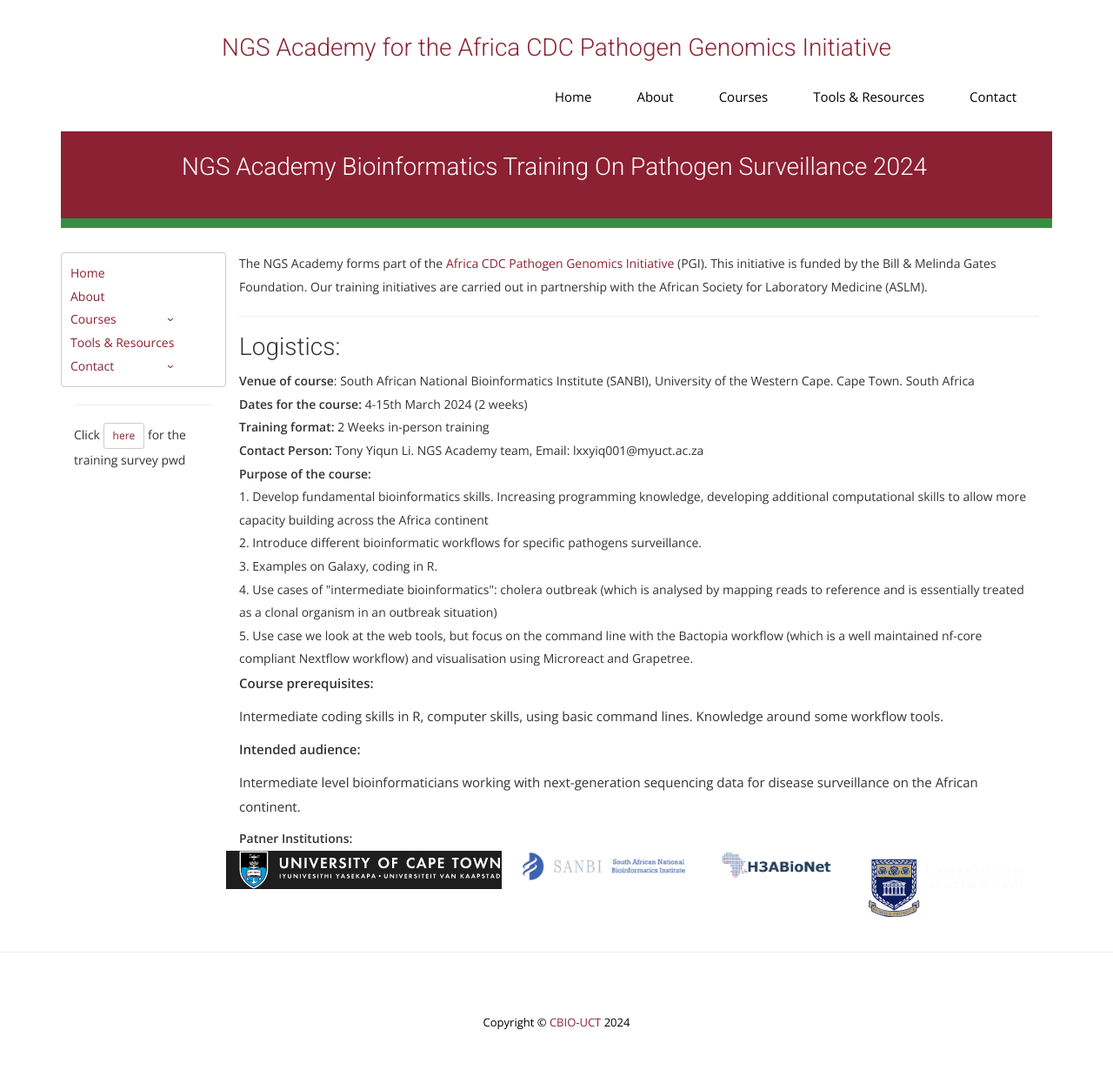
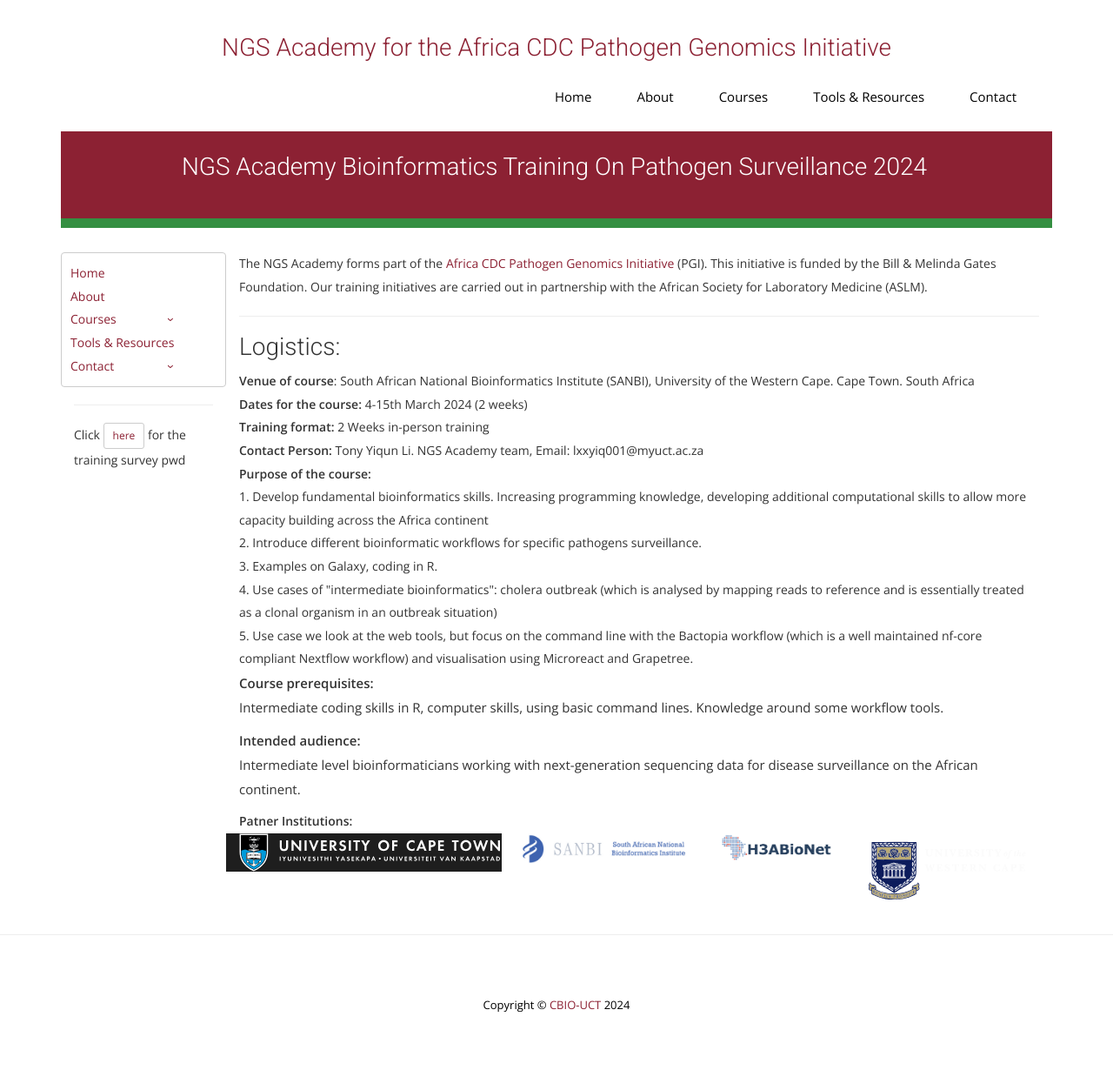
Before and after one commit to uct-cbio/ngs-academy, a Jekyll site: the page built from _posts/2024-02-09-NGS-Academy-Bioinformatics-Training-on-Pathogen-Surveillance.md, in a window 1280 px wide. Shown: the whole page at 87% size. Built offline with Jekyll 4.4.1, drawn with Linux system fonts in a browser that asks for light colours; nearby versions of some CDN libraries; some web fonts are replaced; comment, search, counter and statistics services are not loaded.

Commit message:
no commit

```diff
--- a/_posts/2024-02-09-NGS-Academy-Bioinformatics-Training-on-Pathogen-Surveillance.md
+++ b/_posts/2024-02-09-NGS-Academy-Bioinformatics-Training-on-Pathogen-Surveillance.md
@@ -35,24 +35,19 @@
   <li>5. Use case we look at the web tools, but focus on the command line with the Bactopia workflow (which is a well maintained nf-core compliant Nextflow workflow) and visualisation using Microreact and Grapetree.</li>
 
 </ul>
-<p align="left"><b class="text-left">Course prerequisites:</b></p>
-
-<p align="left">Intermediate coding skills in R, computer skills, using basic command lines. Knowledge around some workflow tools.</p>
-
-
-<p align="left"><b class="text-left">Intended audience:</b></p>
-
-<p align="left">Intermediate level bioinformaticians working with next-generation sequencing data for disease surveillance on the African continent.
+<p align="left"><b class="text-left">Course prerequisites:</b>
+<br>Intermediate coding skills in R, computer skills, using basic command lines. Knowledge around some workflow tools.
 </p>
-
-
-
-
+<p align="left"><b class="text-left">Intended audience:</b>
+<br>Intermediate level bioinformaticians working with next-generation sequencing data for disease surveillance on the African continent.</p>
  <b>Patner Institutions:</b>
 
    <div class="row">
-    <div class="col-sm-4" style="background-color:rgb(30, 30, 30);"><img alt="..." src="{{ site.baseurl }}img/uct_logo.svg" /></div>
-    <div class="col-sm-3"><img width="100%" alt="..." src="{{ site.baseurl }}img/sanbi.png" /></div>
-    <div class="col-sm-2" ><img width="100%" alt="..." src="{{ site.baseurl }}img/h3abionet.png" /></div>
-    <div class="col-sm-3" ><img width="100%" alt="..." src="{{ site.baseurl }}img/uwclogo.svg" /></div>
+    <div class="col-sm-4 text-center" style="background-color:rgb(30, 30, 30);"><img alt="..." src="/ngs-academy/img/uct_logo.svg" /></div>
+    <div class="col-sm-3 text-center"><img width="100%" alt="..." src="/ngs-academy/img/sanbi.png" /></div>
+    <div class="col-sm-2 text-center" ><img width="100%" alt="..." src="/ngs-academy/img/h3abionet.png" /></div>
+    <div class="col-sm-3 text-center" ><img width="100%" alt="..." src="/ngs-academy/img/uwclogo.svg" /></div>
   </div>
+
+
+<!-- Course schedule, Trainers and Institutions-->
```
